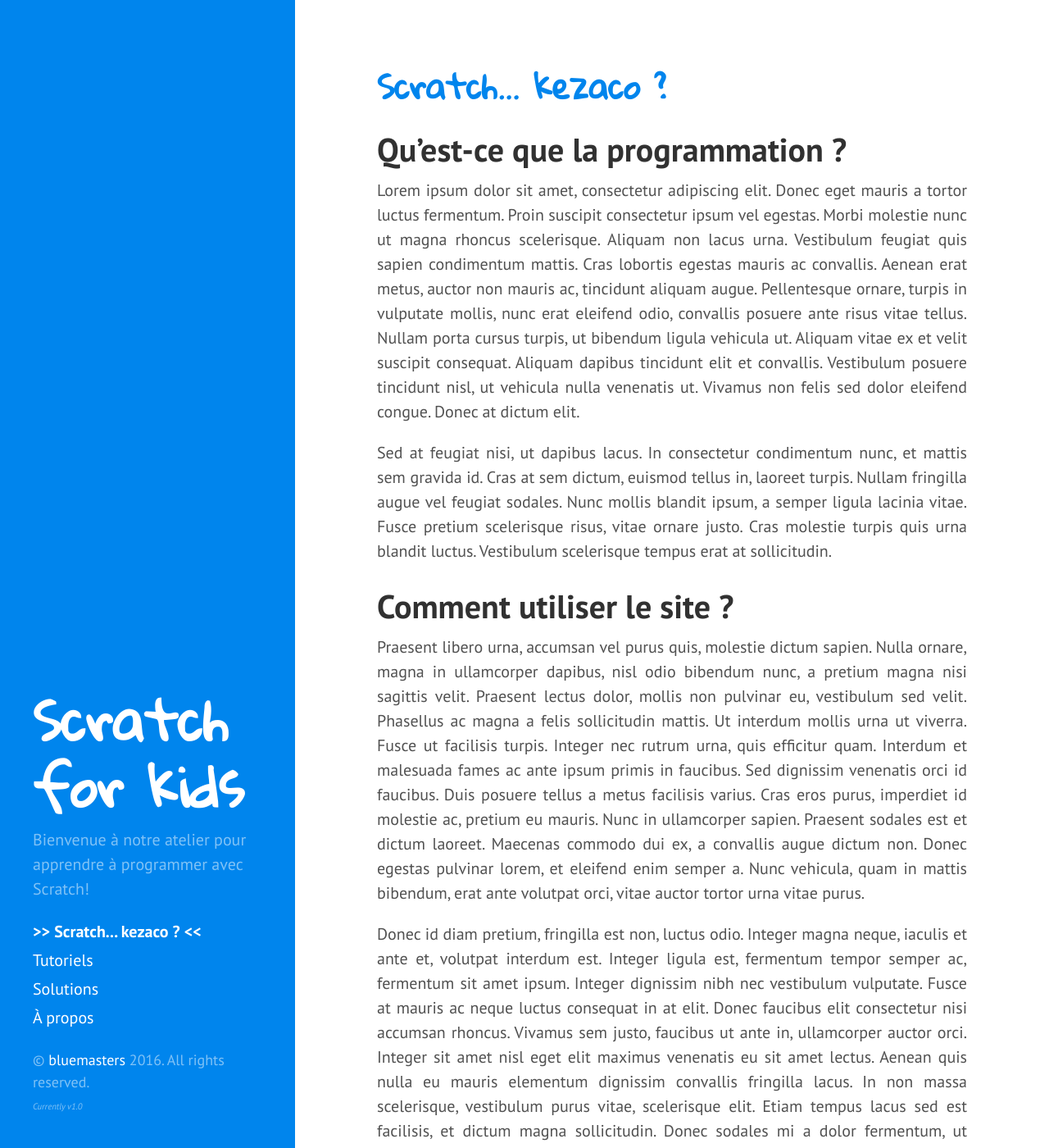
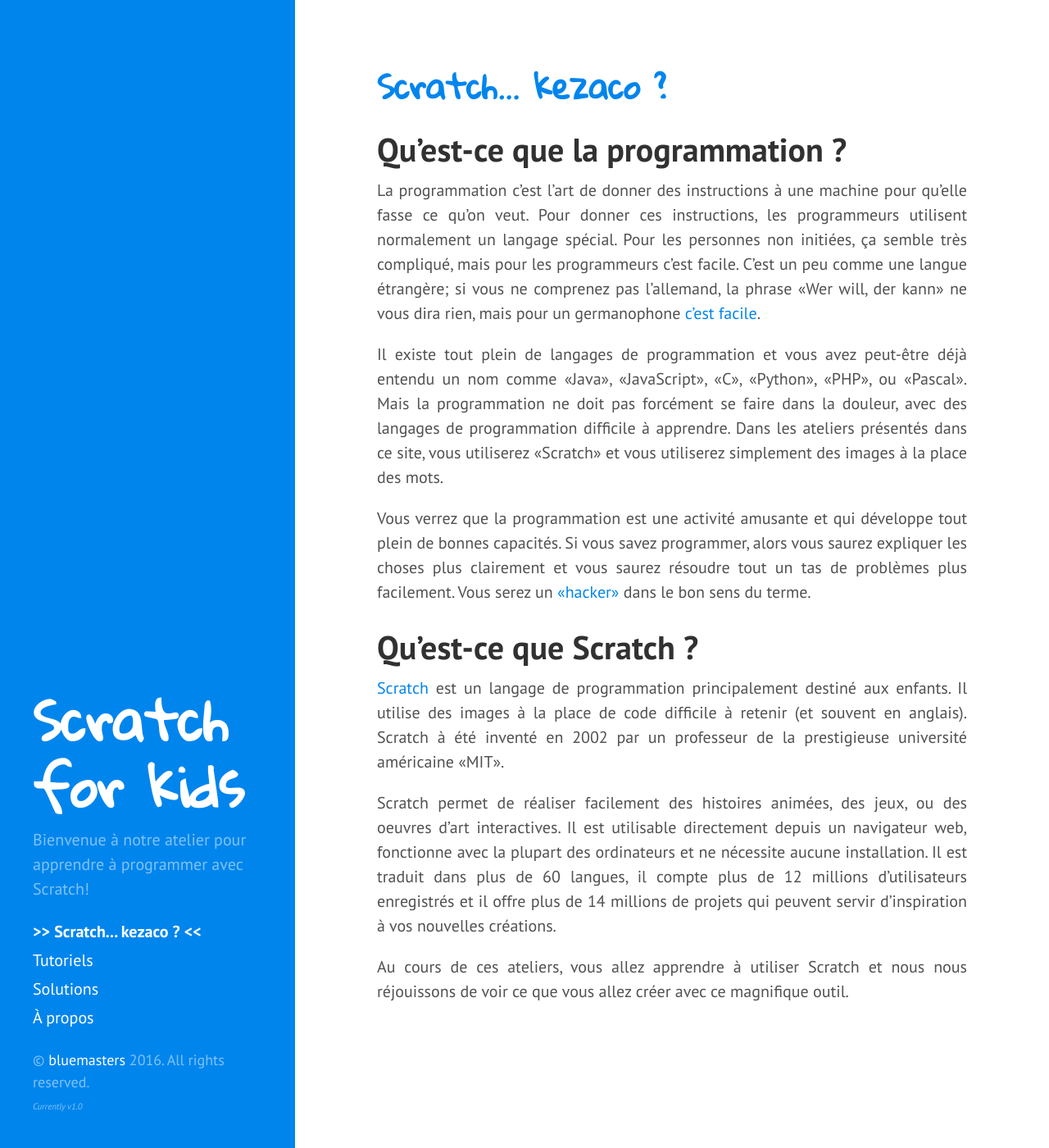
Before and after one commit to BlueMasters/scratch-for-kids, a Jekyll site: the page built from pages/intro.md, in a window 1280 px wide and 1400 px high. Shown: the whole window at 82% size. Built offline with Jekyll 4.4.1, drawn with Linux system fonts in a browser that asks for light colours; some of the changed text lies outside the part shown.

Commit message:
First release of intro

```diff
--- a/pages/intro.md
+++ b/pages/intro.md
@@ -4,17 +4,44 @@
 order: 1
 ---
 
-
 # Qu'est-ce que la programmation ?
 
-Lorem ipsum dolor sit amet, consectetur adipiscing elit. Donec eget mauris a tortor luctus fermentum. Proin suscipit consectetur ipsum vel egestas. Morbi molestie nunc ut magna rhoncus scelerisque. Aliquam non lacus urna. Vestibulum feugiat quis sapien condimentum mattis. Cras lobortis egestas mauris ac convallis. Aenean erat metus, auctor non mauris ac, tincidunt aliquam augue. Pellentesque ornare, turpis in vulputate mollis, nunc erat eleifend odio, convallis posuere ante risus vitae tellus. Nullam porta cursus turpis, ut bibendum ligula vehicula ut. Aliquam vitae ex et velit suscipit consequat. Aliquam dapibus tincidunt elit et convallis. Vestibulum posuere tincidunt nisl, ut vehicula nulla venenatis ut. Vivamus non felis sed dolor eleifend congue. Donec at dictum elit.
+La programmation c'est l'art de donner des instructions à une machine pour
+qu'elle fasse ce qu'on veut. Pour donner ces instructions, les
+programmeurs utilisent normalement un langage spécial. Pour les personnes
+non initiées, ça semble très compliqué, mais pour les programmeurs c'est
+facile. C'est un peu comme une langue étrangère; si vous ne comprenez pas
+l'allemand, la phrase «Wer will, der kann» ne vous dira rien, mais pour
+un germanophone
+[c'est facile](https://translate.google.com/#de/fr/Wer%20will%2C%20der%20kann).
 
-Sed at feugiat nisi, ut dapibus lacus. In consectetur condimentum nunc, et mattis sem gravida id. Cras at sem dictum, euismod tellus in, laoreet turpis. Nullam fringilla augue vel feugiat sodales. Nunc mollis blandit ipsum, a semper ligula lacinia vitae. Fusce pretium scelerisque risus, vitae ornare justo. Cras molestie turpis quis urna blandit luctus. Vestibulum scelerisque tempus erat at sollicitudin.
+Il existe tout plein de langages de programmation et vous avez peut-être
+déjà entendu un nom comme «Java», «JavaScript», «C», «Python», «PHP»,
+ou «Pascal». Mais la programmation ne doit pas forcément se faire dans
+la douleur, avec des langages de programmation difficile à apprendre. Dans
+les ateliers présentés dans ce site, vous utiliserez «Scratch» et vous
+utiliserez simplement des images à la place des mots.
 
-# Comment utiliser le site ?
+Vous verrez que la programmation est une activité amusante et qui développe
+tout plein de bonnes capacités. Si vous savez programmer, alors vous
+saurez expliquer les choses plus clairement et vous saurez résoudre tout
+un tas de problèmes plus facilement. Vous serez un
+[«hacker»](https://fr.wikipedia.org/wiki/Hacker_(programmation))
+dans le bon sens du terme.
 
-Praesent libero urna, accumsan vel purus quis, molestie dictum sapien. Nulla ornare, magna in ullamcorper dapibus, nisl odio bibendum nunc, a pretium magna nisi sagittis velit. Praesent lectus dolor, mollis non pulvinar eu, vestibulum sed velit. Phasellus ac magna a felis sollicitudin mattis. Ut interdum mollis urna ut viverra. Fusce ut facilisis turpis. Integer nec rutrum urna, quis efficitur quam. Interdum et malesuada fames ac ante ipsum primis in faucibus. Sed dignissim venenatis orci id faucibus. Duis posuere tellus a metus facilisis varius. Cras eros purus, imperdiet id molestie ac, pretium eu mauris. Nunc in ullamcorper sapien. Praesent sodales est et dictum laoreet. Maecenas commodo dui ex, a convallis augue dictum non. Donec egestas pulvinar lorem, et eleifend enim semper a. Nunc vehicula, quam in mattis bibendum, erat ante volutpat orci, vitae auctor tortor urna vitae purus.
+# Qu'est-ce que Scratch ?
 
-Donec id diam pretium, fringilla est non, luctus odio. Integer magna neque, iaculis et ante et, volutpat interdum est. Integer ligula est, fermentum tempor semper ac, fermentum sit amet ipsum. Integer dignissim nibh nec vestibulum vulputate. Fusce at mauris ac neque luctus consequat in at elit. Donec faucibus elit consectetur nisi accumsan rhoncus. Vivamus sem justo, faucibus ut ante in, ullamcorper auctor orci. Integer sit amet nisl eget elit maximus venenatis eu sit amet lectus. Aenean quis nulla eu mauris elementum dignissim convallis fringilla lacus. In non massa scelerisque, vestibulum purus vitae, scelerisque elit. Etiam tempus lacus sed est facilisis, et dictum magna sollicitudin. Donec sodales mi a dolor fermentum, ut vulputate libero fermentum.
+[Scratch](https://scratch.mit.edu/) est un langage de programmation principalement destiné aux enfants.
+Il utilise des images à la place de code difficile à retenir (et souvent
+en anglais). Scratch à été inventé en 2002 par un professeur de la prestigieuse
+université américaine «MIT».
 
-Fusce in maximus tortor. Donec enim justo, aliquam id congue a, egestas et quam. Vivamus a ultrices metus. Vestibulum iaculis elit eget tortor ultricies, eget congue diam euismod. Suspendisse potenti. Proin mauris quam, consequat maximus rutrum eu, pellentesque eu nisi. Maecenas posuere pellentesque nibh, et fringilla erat rutrum eu. Duis vitae scelerisque arcu.
+Scratch permet de réaliser facilement des histoires animées, des jeux, ou des
+oeuvres d'art interactives. Il est utilisable directement depuis un navigateur
+web, fonctionne avec la plupart des ordinateurs et ne nécessite aucune
+installation. Il est traduit dans plus de 60 langues, il compte plus de
+12 millions d'utilisateurs enregistrés et il offre plus de 14 millions de
+projets qui peuvent servir d'inspiration à vos nouvelles créations.
+
+Au cours de ces ateliers, vous allez apprendre à utiliser Scratch et nous
+nous réjouissons de voir ce que vous allez créer avec ce magnifique outil.
```
